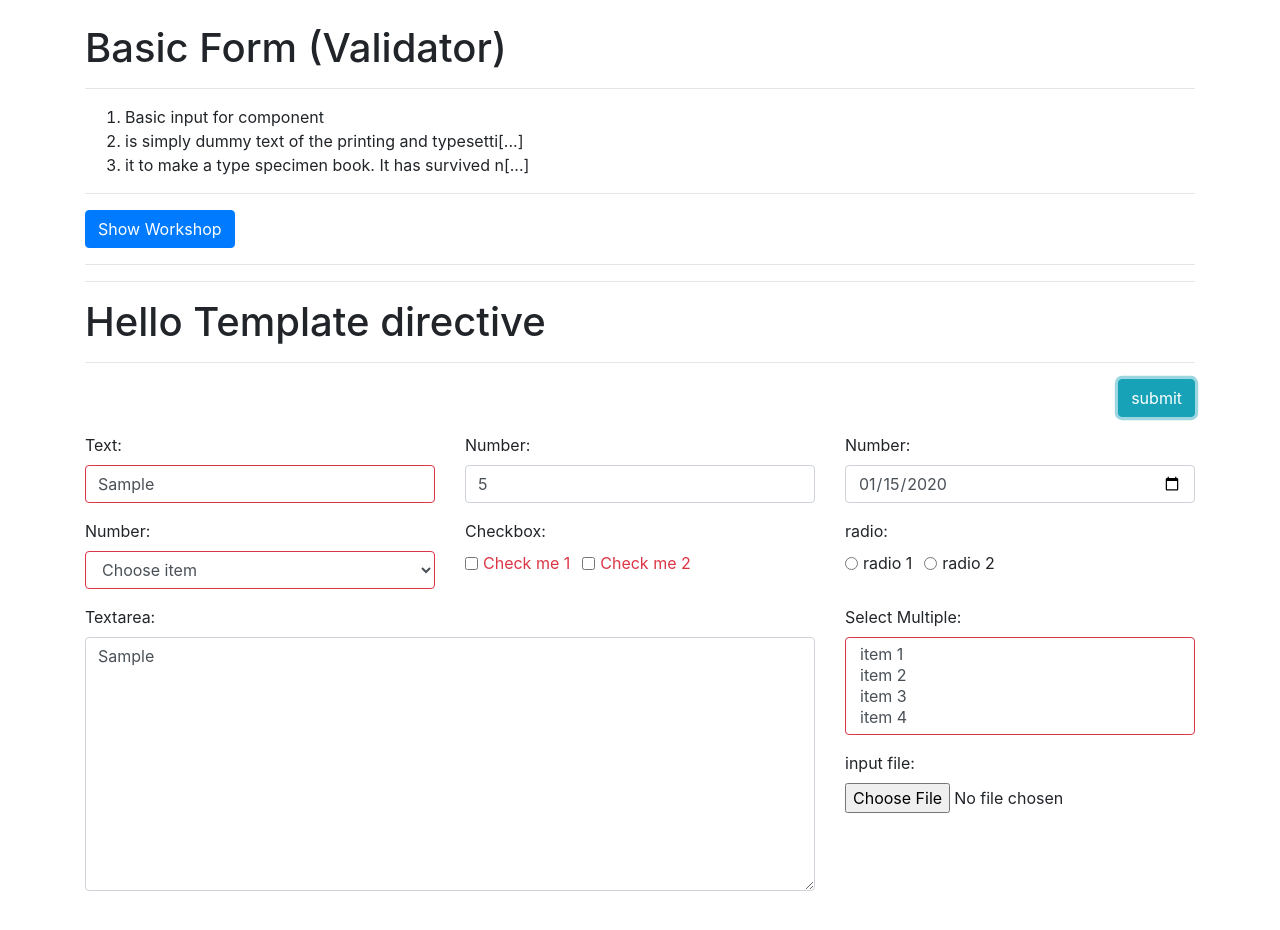
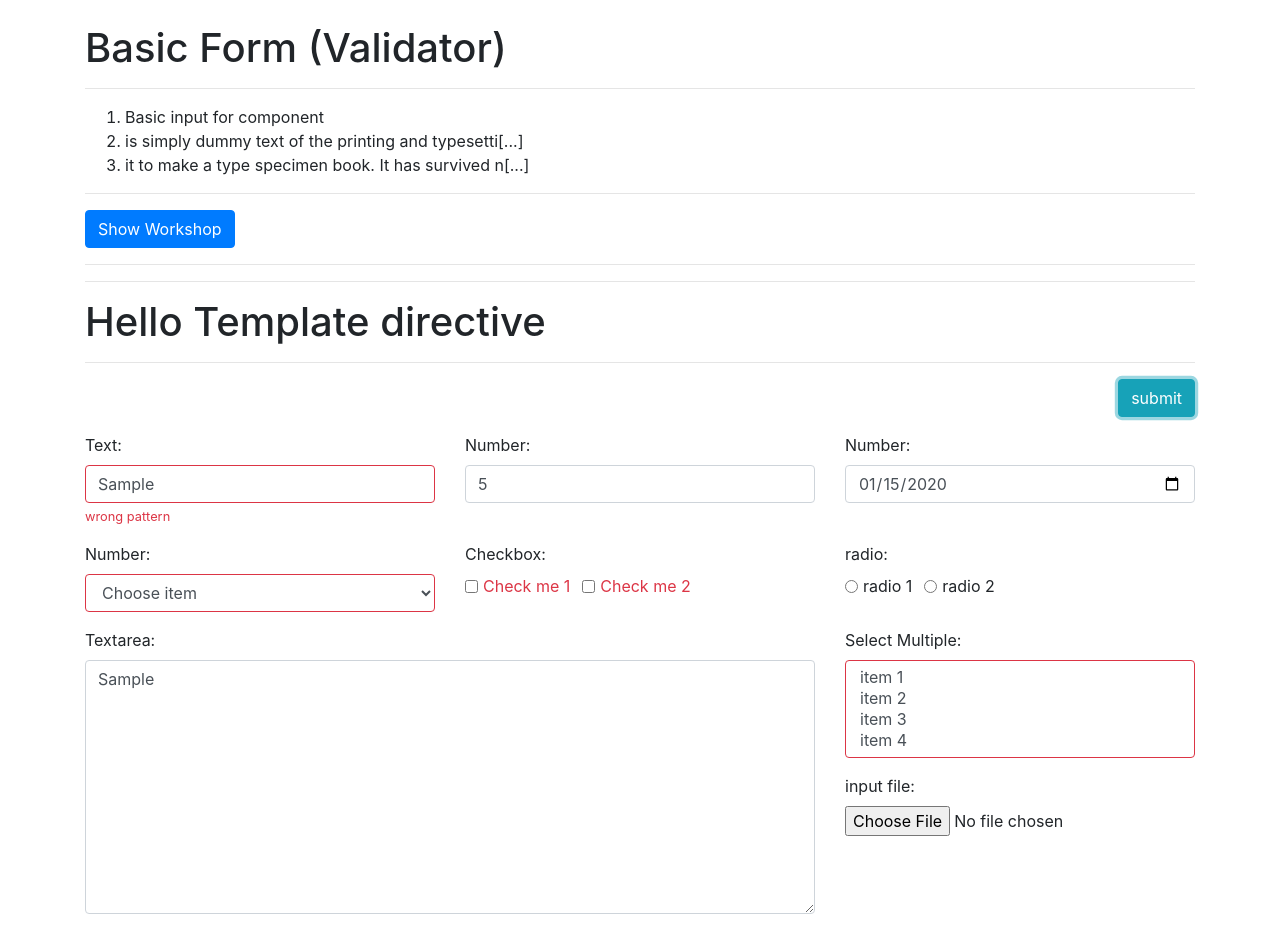
Before and after one commit to un4ckn0wl3z/basic-angular7, an Angular app: page / in a window 1280 px wide. Both pictures are taken after typing "Sample", "5", "2020-01-15", "Sample" into the empty fields and a click on the button "submit". Before the commit the page ends 907 px from the top, so only its background shows below. Built offline with nearby package versions, Linux system fonts and the light colour scheme.

Commit message:
add error message validate

```diff
--- a/src/app/app.component.html
+++ b/src/app/app.component.html
@@ -42,6 +42,9 @@
         <div class="form-group">
           <label for="text">Text: </label>
           <input id="text" formControlName="text"  type="text" class="form-control" placeholder="Please input data">
+          <div class="invalid-feedback">
+            {{ getErrorMessage(formB.get('text')) }}
+          </div>
         </div>
       </div>
       <div class="col-4">
--- a/src/app/app.component.ts
+++ b/src/app/app.component.ts
@@ -16,7 +16,10 @@ export class AppComponent {
     'it to make a type specimen book. It has survived not only'];
 
   isShowWorkshop:boolean = false;
-
+  errorMessage = {
+    required: 'This field is required',
+    pattern: 'wrong pattern'
+  }
   formB:FormGroup;
 
   constructor(private formBuilder:FormBuilder){
@@ -76,4 +79,14 @@ private initFormGroup(){
 }
 
 
+// check validate message
+private getErrorMessage(control: FormControl){
+  if(control && control.invalid){
+    const error = Object.keys(control.errors) ;
+    console.log(this.errorMessage[error[0]]);
+    return this.errorMessage[error[0]];
+  }
 }
+
+
+}
--- a/src/styles.css
+++ b/src/styles.css
@@ -13,3 +13,15 @@
 .form-check-input.ng-invalid.ng-dirty~.form-check-label, .was-validated .form-check-input:invalid~.form-check-label {
     color: #dc3545;
 }
+
+.form-control.ng-invalid.ng-dirty~.invalid-feedback {
+    display: block;
+}
+
+.invalid-feedback {
+    display: none;
+    width: 100%;
+    margin-top: .25rem;
+    font-size: 80%;
+    color: #dc3545;
+}
```
